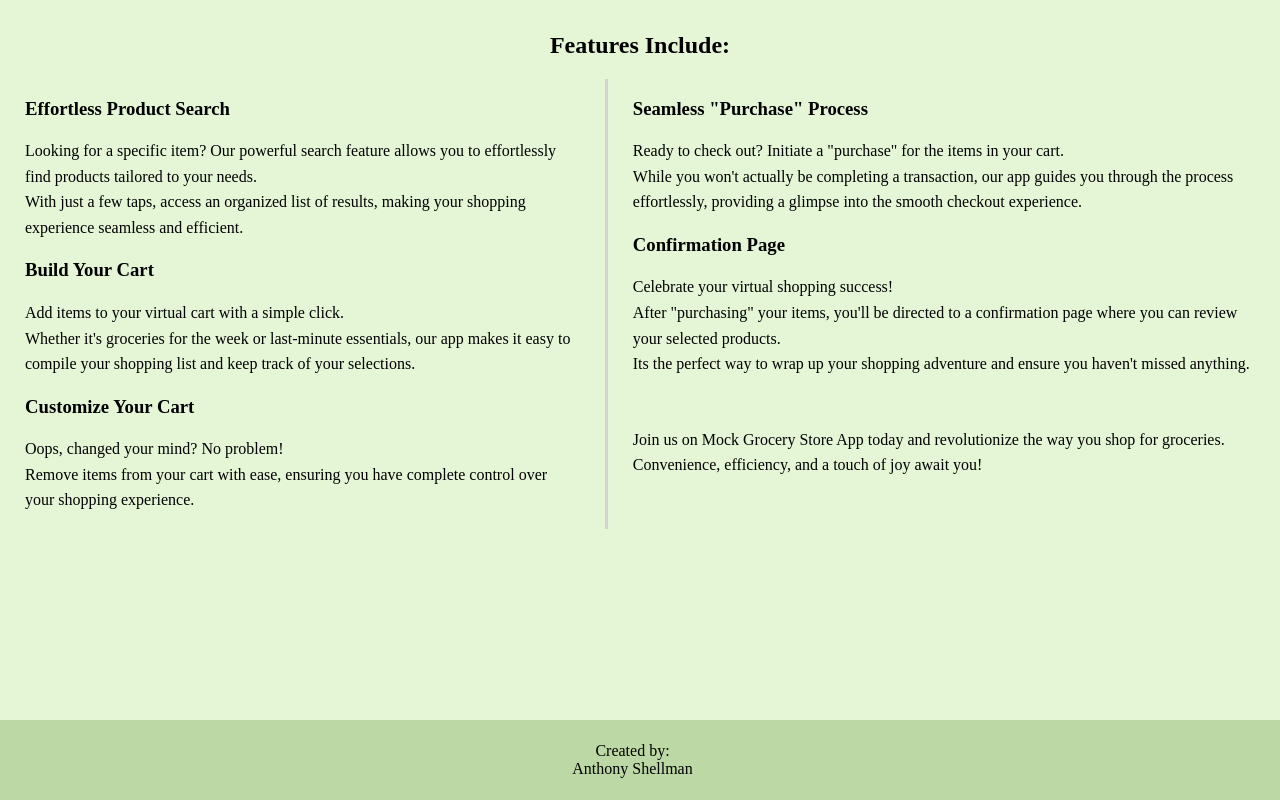
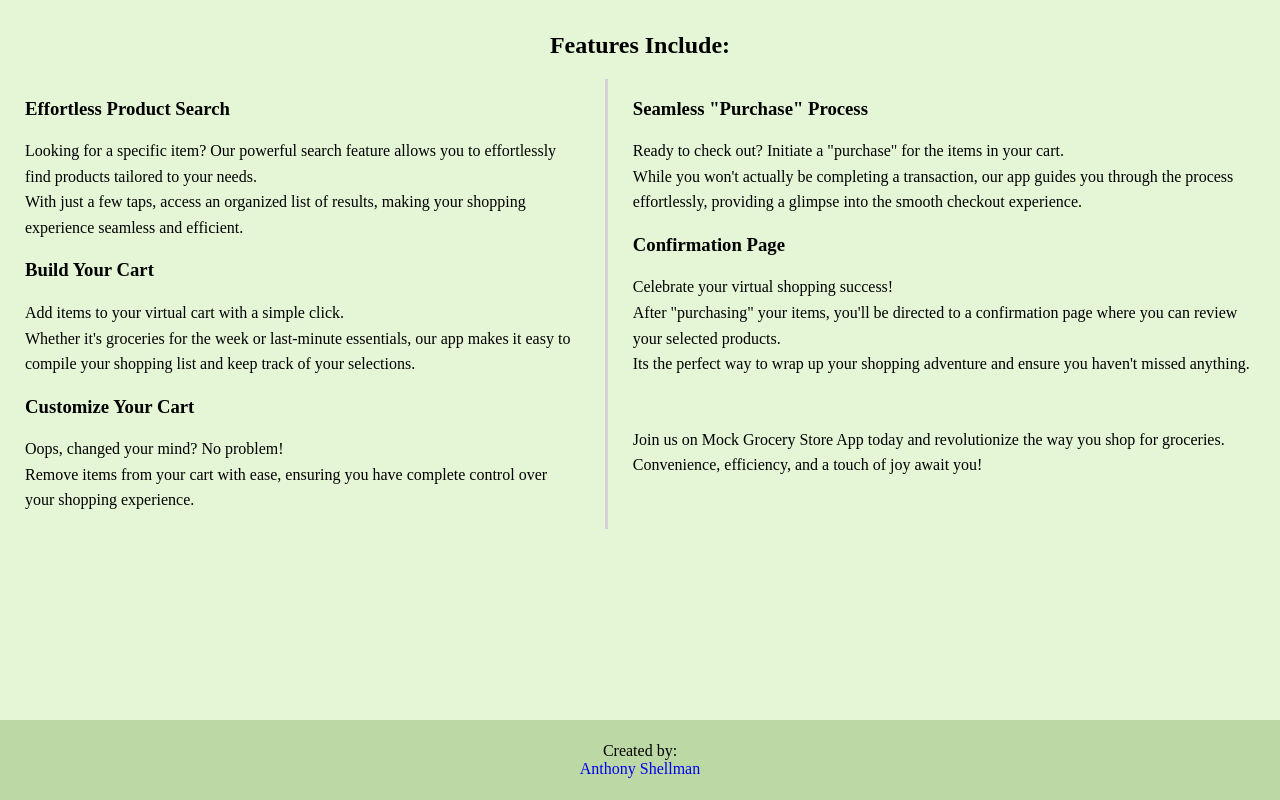
Before and after one commit to Ant-Shell/fe-take-home-mgsa, a React (Vite) app: page / in a window 1280 px wide. Shown: the part 260-1060 px from the top of the page. Built offline with nearby package versions, Linux system fonts and the light colour scheme; no server answers.

Commit message:
Add link to github

```diff
--- a/src/components/Footer/Footer.css
+++ b/src/components/Footer/Footer.css
@@ -18,6 +18,6 @@
   align-items: center;
 }
 
-.footer-name {
-  margin-right: 15px;
+.footer-name-link {
+  text-decoration: none;
 }
--- a/src/components/Footer/Footer.jsx
+++ b/src/components/Footer/Footer.jsx
@@ -6,7 +6,9 @@ const Footer = () => {
       <div className='footer-info'>
         <p className='footer-name'>
           Created by:<br/>
-          Anthony Shellman
+          <a className='footer-name-link' href="https://github.com/Ant-Shell/" target="_blank" rel="noopener noreferrer">
+            Anthony Shellman
+          </a>
         </p>
       </div>
     </footer>
```
